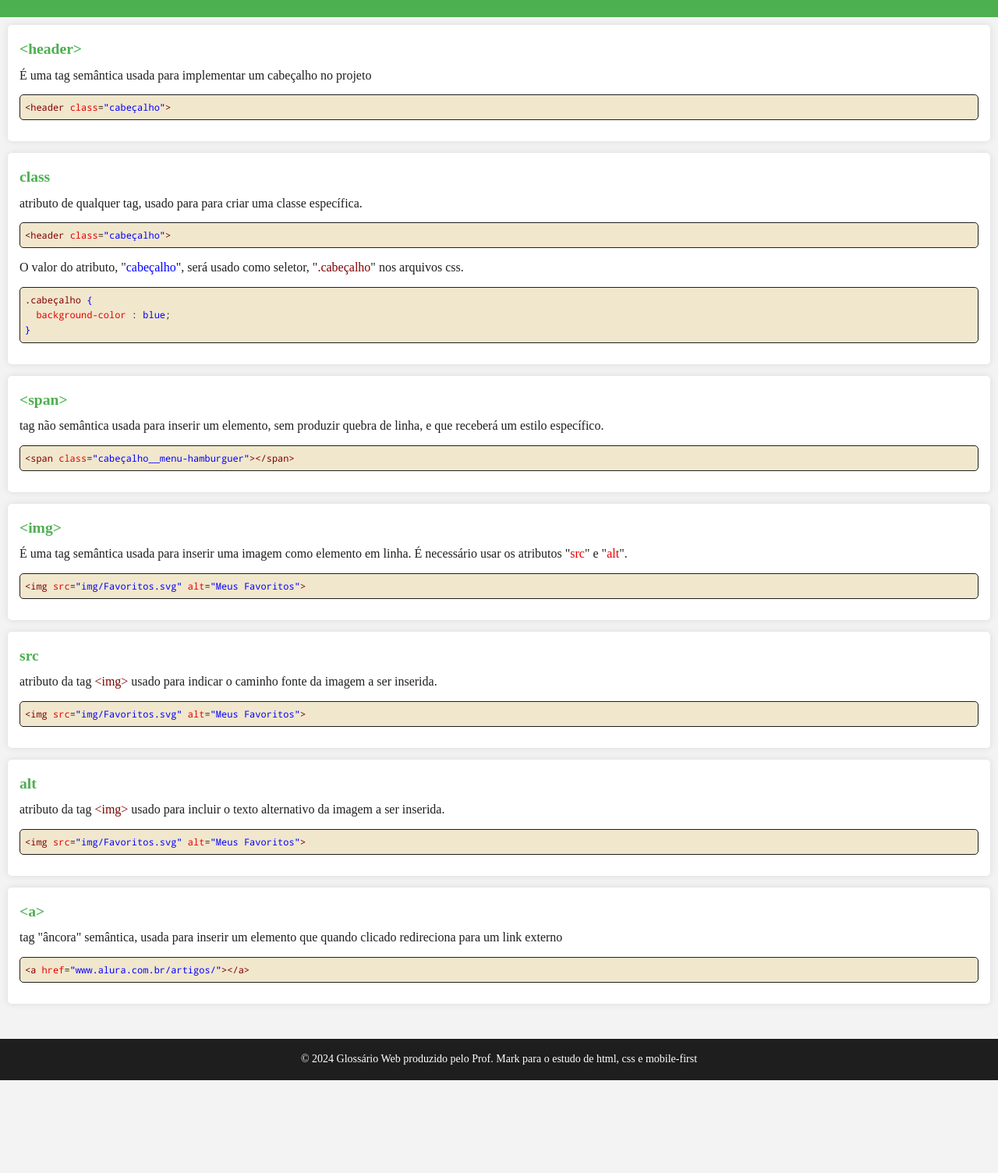
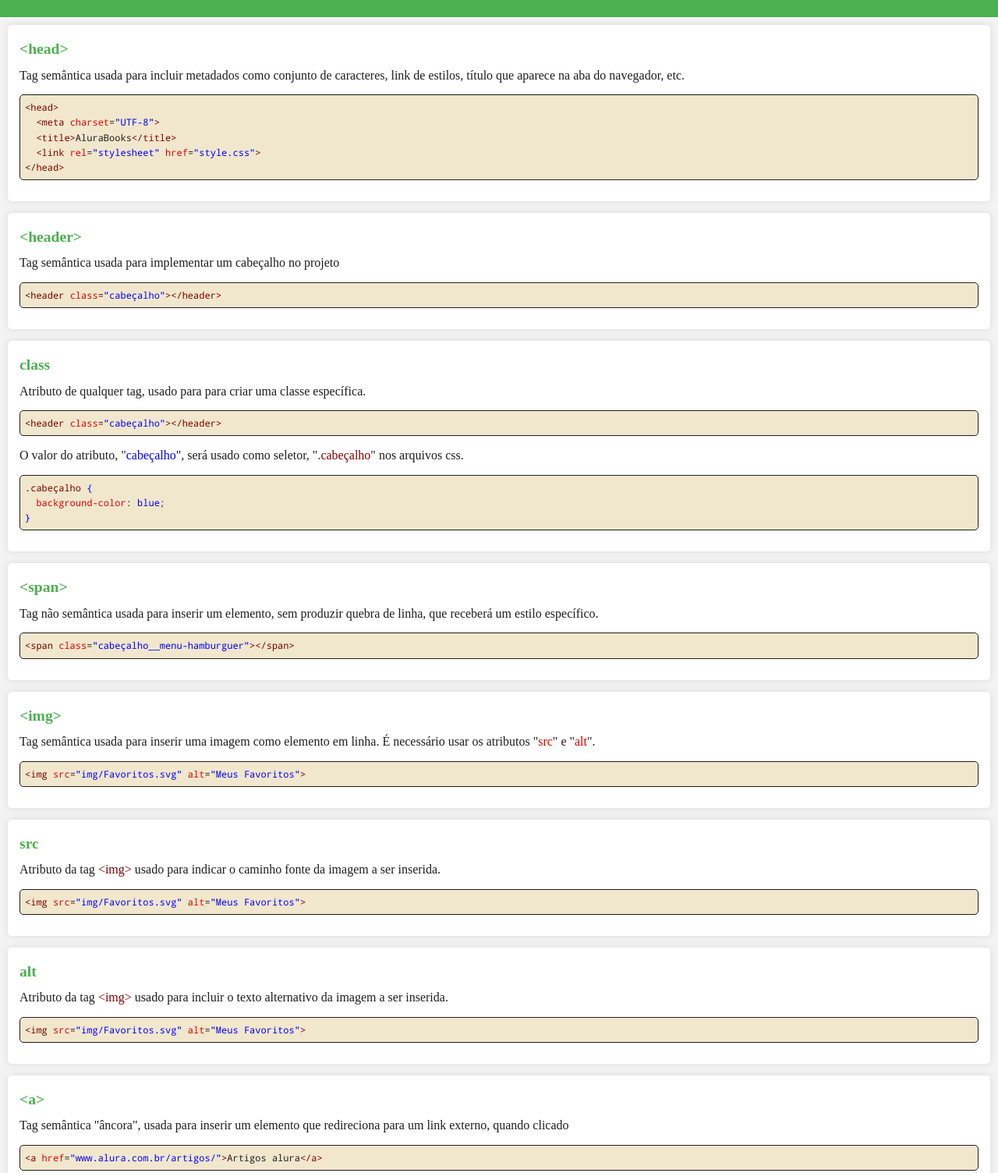
Before and after one commit to markbarm/AluraBooks__, a plain HTML site: page index.html in a window 1280 px wide. Shown: the part 122-1626 px from the top of the page at 78% size. Before the commit the page ends 1507 px from the top, so only its background shows below. Drawn offline with Linux system fonts and the light colour scheme.

Commit message:
inclusão de termo head

```diff
--- a/index.html
+++ b/index.html
@@ -19,33 +19,48 @@
         <section id="glossar">
 
             <article class="term">
+                <h2>&lt;head&gt;</h2>
+                <p>Tag semântica usada para incluir metadados como conjunto de caracteres, link de estilos,  título que aparece na aba do navegador, etc.</p>
+                <div class="html">
+
+                    <span class="tag">&lt;head&gt;</span><br>
+                    &nbsp;&nbsp;<span class="tag">&lt;meta</span>
+                    <span class="tag__atributo">charset</span><span>=</span><span class="tag__atributo-valor">"UTF-8"</span><span class="tag">&gt;</span><br>
+
+                    &nbsp;&nbsp;<span class="tag">&lt;title&gt;</span><span>AluraBooks</span><span class="tag">&lt;/title&gt;</span><br>
+
+                    &nbsp;&nbsp;<span class="tag">&lt;link</span>
+                    <span class="tag__atributo">rel</span><span>=</span><span class="tag__atributo-valor">"stylesheet"</span>
+                    <span class="tag__atributo">href</span><span>=</span><span class="tag__atributo-valor">"style.css"</span><span class="tag">&gt;</span><br>
+
+                    <span class="tag">&lt;/head&gt;</span>
+                </div>
+            </article>
+
+            <article class="term">
                 <h2>&lt;header&gt;</h2>
-                <p>É uma tag semântica usada para implementar um cabeçalho no projeto</p>
+                <p>Tag semântica usada para implementar um cabeçalho no projeto</p>
                 <div class="html">
                     <span class="tag">&lt;header</span>
                     <span class="tag__atributo">class</span><span>=</span><span
-                        class="tag__atributo-valor">"cabeçalho"</span><span class="tag">&gt;</span>
+                        class="tag__atributo-valor">"cabeçalho"</span><span class="tag">&gt;</span><span class="tag">&lt;/header&gt;</span>
                 </div>
-
             </article>
 
             <article class="term">
                 <h2>class</h2>
-                <p>atributo de qualquer tag, usado para para criar uma classe específica.</p>
+                <p>Atributo de qualquer tag, usado para para criar uma classe específica.</p>
                 <div class="html">
                     <span class="tag">&lt;header</span>
                     <span class="tag__atributo">class</span><span>=</span><span
-                        class="tag__atributo-valor">"cabeçalho"</span><span class="tag">&gt;</span>
+                        class="tag__atributo-valor">"cabeçalho"</span><span class="tag">&gt;</span><span class="tag">&lt;/header&gt;</span>
                 </div>
                 <p>O valor do atributo, "<span class="tag__atributo-valor">cabeçalho</span>", será usado como seletor,
                     "<span class="css__seletor">.cabeçalho</span>" nos arquivos css. </p>
                 <div class="css">
                     <span class="css__seletor">.cabeçalho</span>
                     <span class="css__delimitador">{</span>
-                    <span class="css__propriedade">
-                        <br>
-                        &nbsp; background-color
-                    </span><span>:</span>
+                    <span class="css__propriedade"><br>&nbsp; background-color</span><span>:</span>
                     <span class="css__propriedade__valor">blue</span><span>;</span>
                     <span class="css__delimitador"><br>}</span>
                 </div>
@@ -53,8 +68,7 @@
 
             <article class="term">
                 <h2>&lt;span&gt;</h2>
-                <p>tag não semântica usada para inserir um elemento, sem produzir quebra de linha, e que receberá um
-                    estilo específico.</p>
+                <p>Tag não semântica usada para inserir um elemento, sem produzir quebra de linha, que receberá um estilo específico.</p>
                 <div class="html">
                     <span class="tag">&lt;span</span>
                     <span class="tag__atributo">class</span><span>=</span><span
@@ -65,7 +79,7 @@
 
             <article class="term">
                 <h2>&lt;img&gt;</h2>
-                <p>É uma tag semântica usada para inserir uma imagem como elemento em linha. É necessário usar os atributos "<span class="tag__atributo">src</span>" e "<span class="tag__atributo">alt</span>".</p>
+                <p>Tag semântica usada para inserir uma imagem como elemento em linha. É necessário usar os atributos "<span class="tag__atributo">src</span>" e "<span class="tag__atributo">alt</span>".</p>
                 <div class="html">
                     <span class="tag">&lt;img</span>
                     <span class="tag__atributo">src</span><span>=</span><span
@@ -77,7 +91,7 @@
 
             <article class="term">
                 <h2>src</h2>
-                <p>atributo da tag <span class="tag">&lt;img&gt;</span> usado para indicar o caminho fonte da imagem a
+                <p>Atributo da tag <span class="tag">&lt;img&gt;</span> usado para indicar o caminho fonte da imagem a
                     ser inserida.</p>
                 <div class="html">
                     <span class="tag">&lt;img</span>
@@ -90,7 +104,7 @@
 
             <article class="term">
                 <h2>alt</h2>
-                <p>atributo da tag <span class="tag">&lt;img&gt;</span> usado para incluir o texto alternativo da imagem
+                <p>Atributo da tag <span class="tag">&lt;img&gt;</span> usado para incluir o texto alternativo da imagem
                     a ser inserida.</p>
                 <div class="html">
                     <span class="tag">&lt;img</span>
@@ -103,11 +117,11 @@
 
             <article class="term">
                 <h2>&lt;a&gt;</h2>
-                <p>tag "âncora" semântica, usada para inserir um elemento que quando clicado redireciona para um link externo</p>
+                <p>Tag semântica "âncora", usada para inserir um elemento que redireciona para um link externo, quando clicado</p>
                 <div class="html">
                     <span class="tag">&lt;a</span>
                     <span class="tag__atributo">href</span><span>=</span><span
-                        class="tag__atributo-valor">"www.alura.com.br/artigos/"</span><span class="tag">&gt;</span><span class="tag">&lt;/a&gt;</span>
+                        class="tag__atributo-valor">"www.alura.com.br/artigos/"</span><span class="tag">&gt;</span>Artigos alura<span class="tag">&lt;/a&gt;</span>
                 </div>
             </article>
 
```
